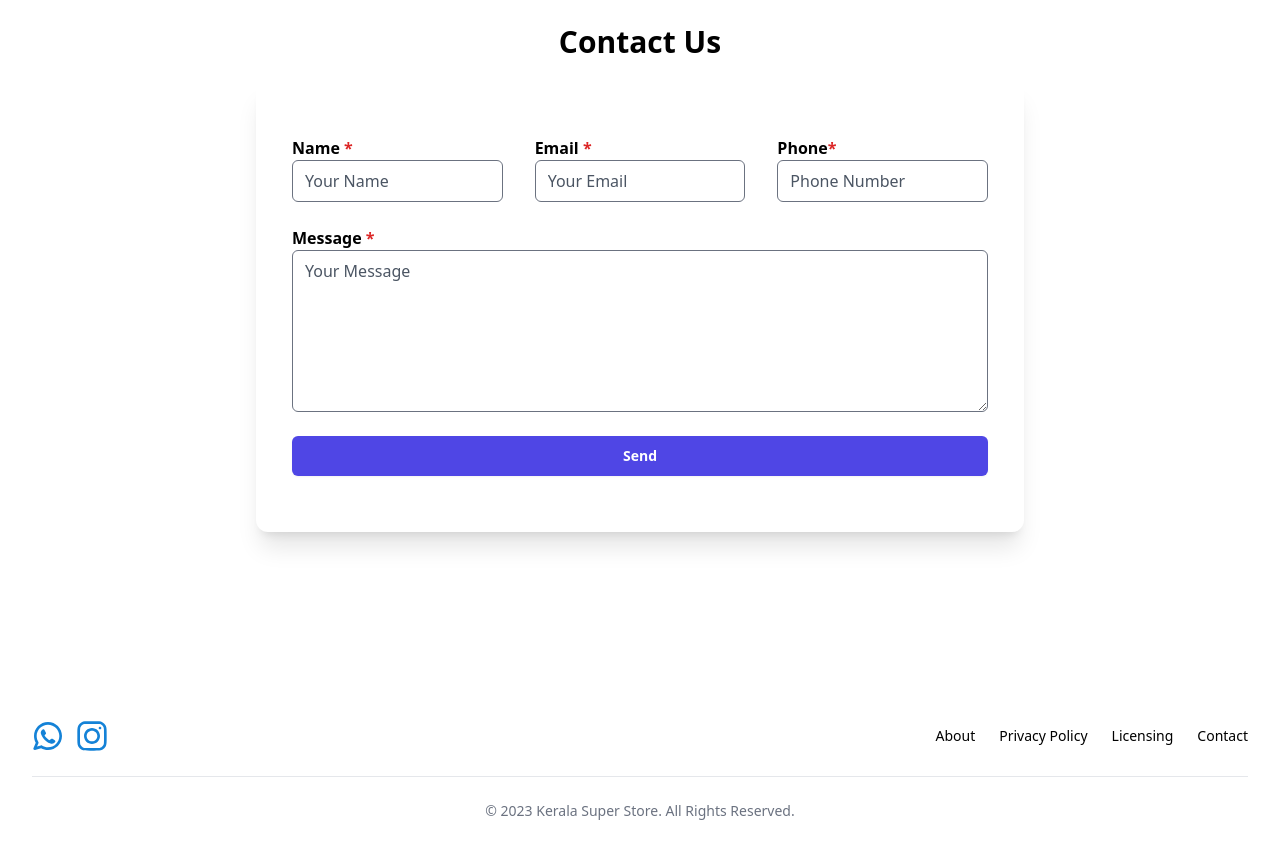
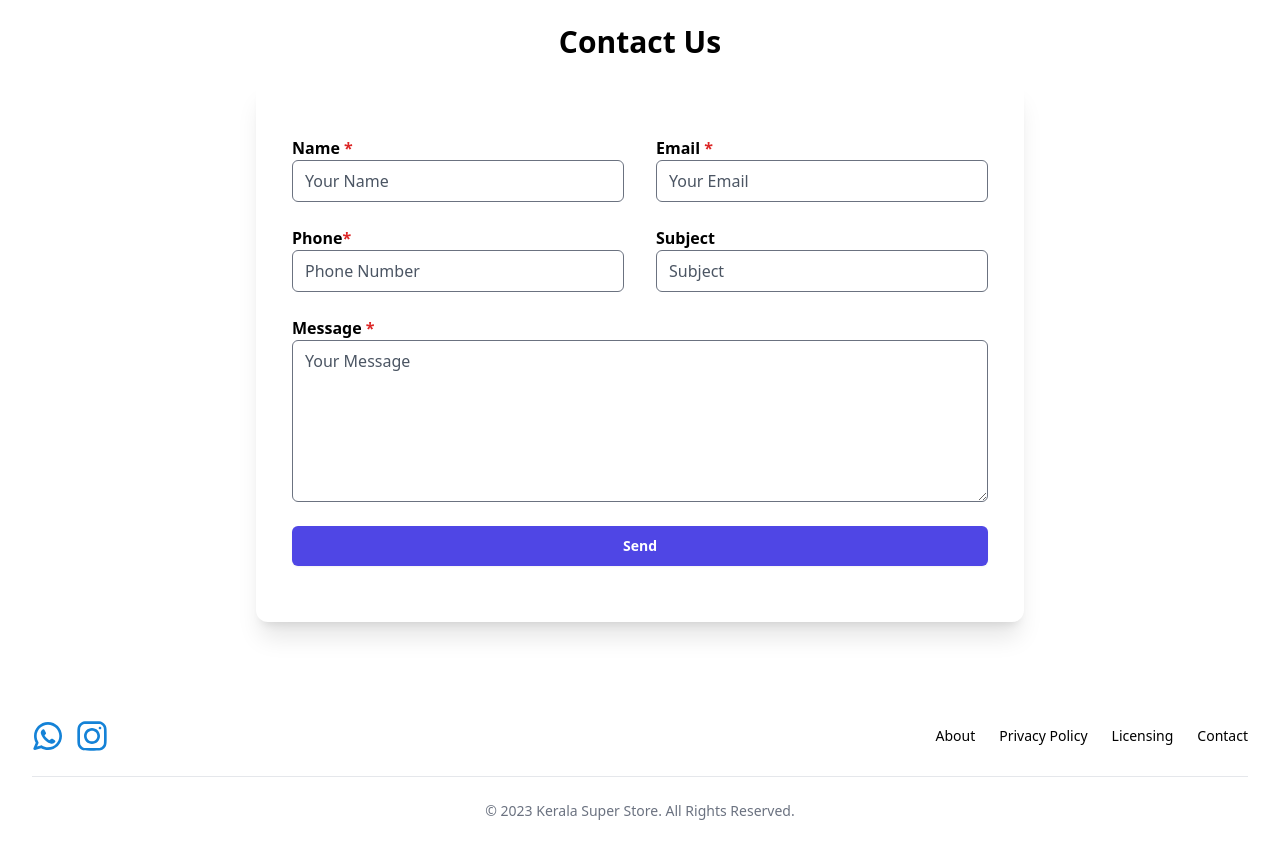
Before and after one commit to suryagayathri01/Kerala-Super-Store, a React (Vite) app: page / in a window 1280 px wide. Shown: the part 1000-1853 px from the top of the page. Built offline with nearby package versions, Linux system fonts and the light colour scheme.

Commit message:
contact page cols

```diff
--- a/src/components/Contact.tsx
+++ b/src/components/Contact.tsx
@@ -9,7 +9,7 @@ const Contact = () => {
           className="rounded-xl bg-white px-9 py-14 shadow-xl "
         >
           <div className="grid grid-cols-1 gap-x-8 gap-y-6">
-            <div className="grid grid-cols-1 gap-x-8 gap-y-6 lg:grid-cols-3">
+            <div className="grid grid-cols-1 gap-x-8 gap-y-6 lg:grid-cols-2">
               <div className="flex flex-col">
                 <label className="font-semibold">
                   Name <span className="text-red-600">*</span>
@@ -42,6 +42,16 @@ const Contact = () => {
                   className="rounded-md bg-transparent text-black placeholder-gray-600"
                 ></input>
               </div>
+              <div className="flex flex-col">
+                <label className="rounded-md font-semibold">
+                  Subject
+                </label>
+                <input
+                  type="text"
+                  placeholder="Subject"
+                  className="rounded-md bg-transparent text-black placeholder-gray-600"
+                ></input>
+              </div>
             </div>
             <div className="flex flex-col">
               <label className="font-semibold">
```
